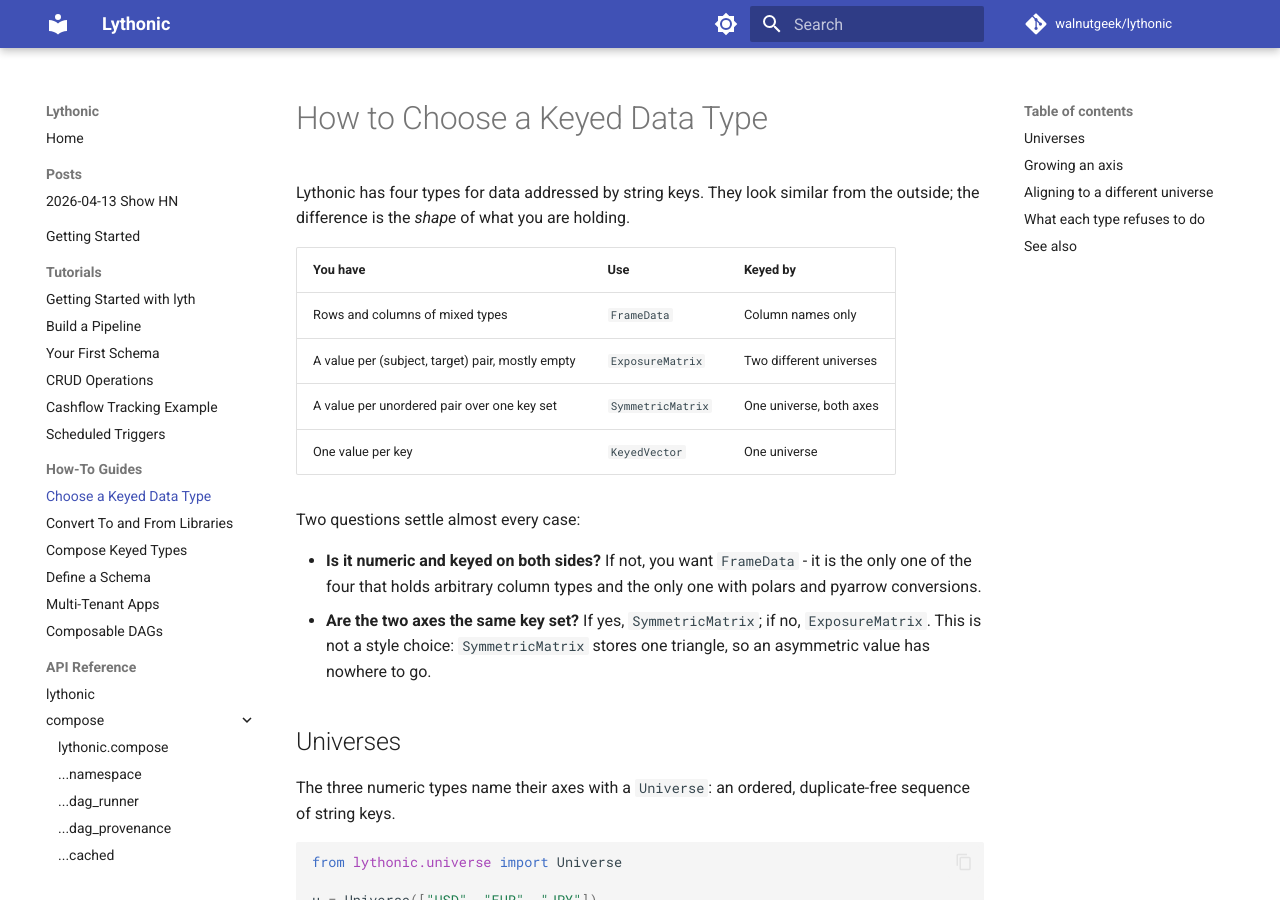
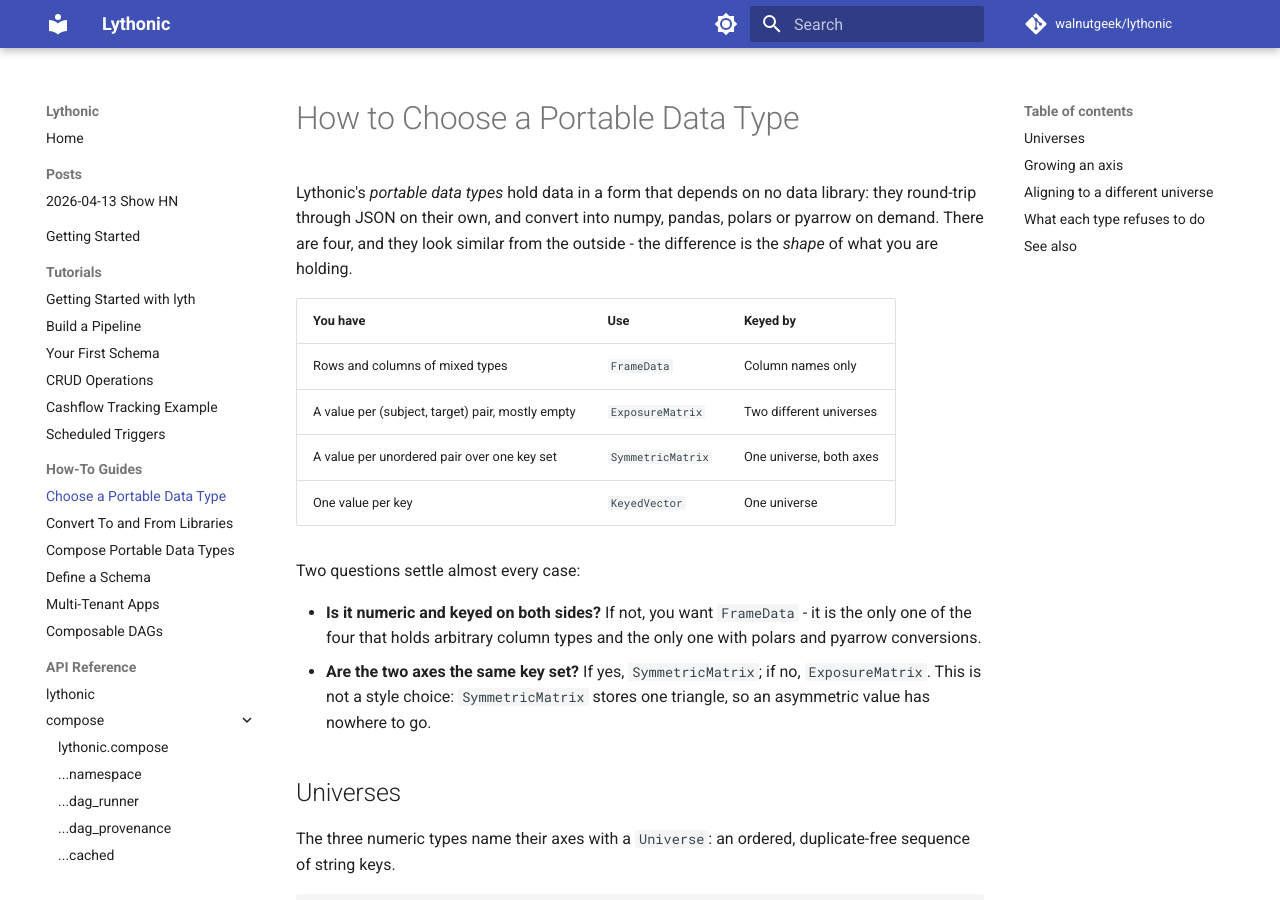
Before and after one commit to walnutgeek/lythonic, an MkDocs documentation site: the page built from docs/how-to/choose-a-portable-type.md, in a window 1280 px wide and 900 px high. Built offline with MkDocs 1.6.1 and Material for MkDocs 9.7.7, drawn with Linux system fonts in a browser that asks for light colours; comment, search, counter and statistics services are not loaded; some of the changed text lies outside the part shown.

Commit message:
docs: name the portable data types as a family
FrameData, ExposureMatrix, SymmetricMatrix and KeyedVector share a design -
immutable Pydantic values that round-trip through JSON with no optional
dependency and convert into a data library only through a facade - but had
no collective name, so the README could not mention them as one feature.

"Portable data type" names the property that makes them worth having: they
depend on no data library, which is also what frame.py's "library-agnostic
tabular data model" was already reaching for.

Renames the two how-to pages that used "keyed" as the family name, so there
is one name rather than two. Individual types keep their own vocabulary -
a keyed vector is still keyed.

Co-Authored-By: Claude Opus 5 (1M context) <noreply@anthropic.com>

```diff
--- a/docs/how-to/choose-a-keyed-type.md
+++ b/docs/how-to/choose-a-portable-type.md
@@ -1,7 +1,9 @@
-# How to Choose a Keyed Data Type
+# How to Choose a Portable Data Type
 
-Lythonic has four types for data addressed by string keys. They look similar
-from the outside; the difference is the *shape* of what you are holding.
+Lythonic's *portable data types* hold data in a form that depends on no data
+library: they round-trip through JSON on their own, and convert into numpy,
+pandas, polars or pyarrow on demand. There are four, and they look similar from
+the outside - the difference is the *shape* of what you are holding.
 
 | You have | Use | Keyed by |
 |---|---|---|
@@ -139,7 +141,7 @@ Knowing the deliberate gaps saves reaching for the wrong thing:
 ## See also
 
 - [Convert To and From Libraries](library-conversions.md) - the facade pattern
-- [Compose Keyed Types](compose-keyed-types.md) - moving data between them
+- [Compose Portable Data Types](compose-portable-types.md) - moving data between them
 - Reference: [universe](../reference/universe.md), [frame](../reference/frame.md),
   [exposure](../reference/exposure.md), [symmetric](../reference/symmetric.md),
   [vector](../reference/vector.md)
--- a/mkdocs.yml
+++ b/mkdocs.yml
@@ -73,9 +73,9 @@ nav:
       - Cashflow Tracking Example: tutorials/cashflow-example.md
       - Scheduled Triggers: tutorials/scheduled-triggers.md
   - How-To Guides:
-      - Choose a Keyed Data Type: how-to/choose-a-keyed-type.md
+      - Choose a Portable Data Type: how-to/choose-a-portable-type.md
       - Convert To and From Libraries: how-to/library-conversions.md
-      - Compose Keyed Types: how-to/compose-keyed-types.md
+      - Compose Portable Data Types: how-to/compose-portable-types.md
       - Define a Schema: how-to/define-schema.md
       - Multi-Tenant Apps: how-to/multi-tenant.md
       - Composable DAGs: how-to/composable-dags.md
```
Also changed, not shown: CONTEXT.md (+8 -0 lines), README.md (+1 -0 lines), docs/how-to/compose-portable-types.md (renamed from docs/how-to/compose-keyed-types.md, +2 -2 lines), docs/how-to/library-conversions.md (+2 -2 lines).
